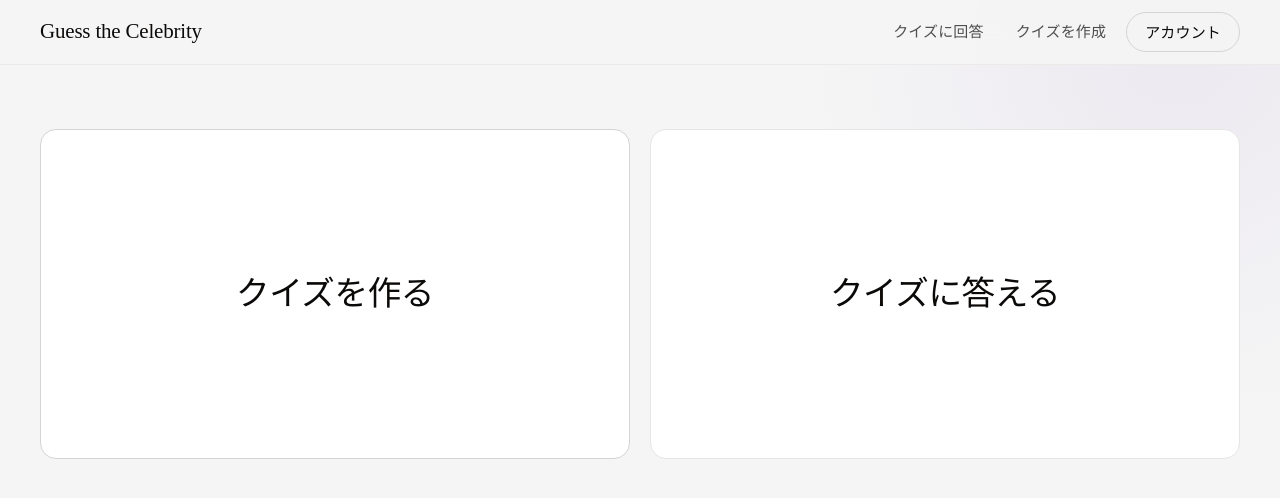
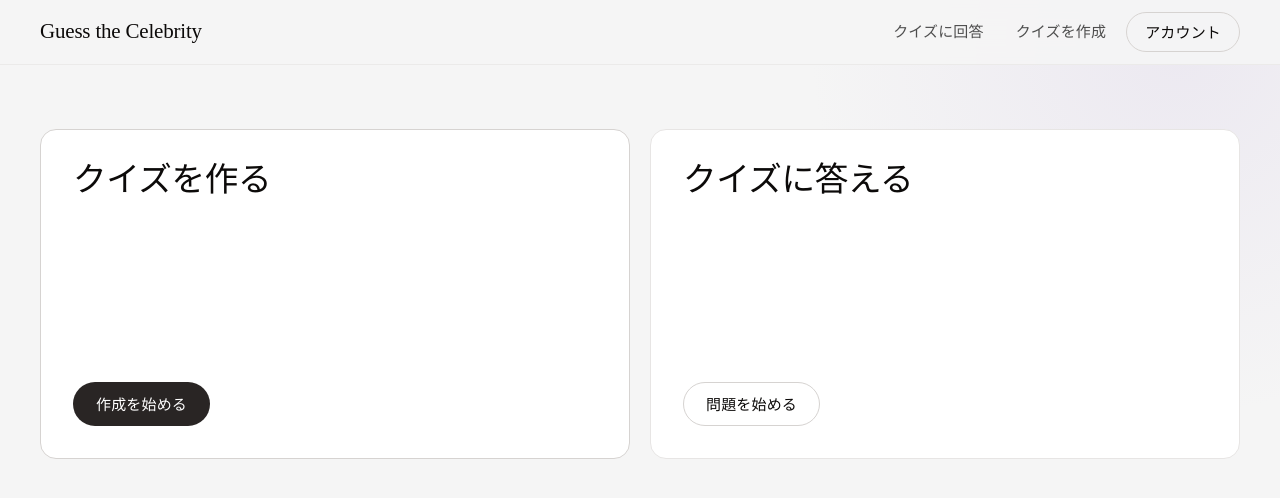
Before and after one commit to popomaro516/guess-the-celebrity, an Astro site in the folder frontend/: page / in a window 1280 px wide. Built offline with nearby package versions, Linux system fonts and the light colour scheme; Astro itself is replaced by a stand-in of ours.

Commit message:
Restore home action buttons

```diff
--- a/frontend/src/pages/index.astro
+++ b/frontend/src/pages/index.astro
@@ -7,10 +7,12 @@ import BaseLayout from "../layouts/BaseLayout.astro";
     <div class="action-grid">
       <a class="action-card action-card-create card" href="/create/">
         <h2>クイズを作る</h2>
+        <span class="button button-primary">作成を始める</span>
       </a>
 
       <a class="action-card card" href="/play/">
         <h2>クイズに答える</h2>
+        <span class="button button-outline">問題を始める</span>
       </a>
     </div>
   </section>
@@ -28,10 +30,12 @@ import BaseLayout from "../layouts/BaseLayout.astro";
   }
 
   .action-card {
-    display: grid;
+    display: flex;
     min-height: 330px;
     padding: 32px;
-    place-items: center;
+    align-items: flex-start;
+    justify-content: space-between;
+    flex-direction: column;
     box-shadow: none;
     transition: border-color 160ms ease, box-shadow 160ms ease, transform 160ms ease;
   }
@@ -52,6 +56,10 @@ import BaseLayout from "../layouts/BaseLayout.astro";
     font-size: clamp(1.6rem, 3vw, 2.1rem);
     font-weight: 500;
     letter-spacing: -0.4px;
+  }
+
+  .action-card .button {
+    width: fit-content;
   }
 
   @media (max-width: 767px) {
```
